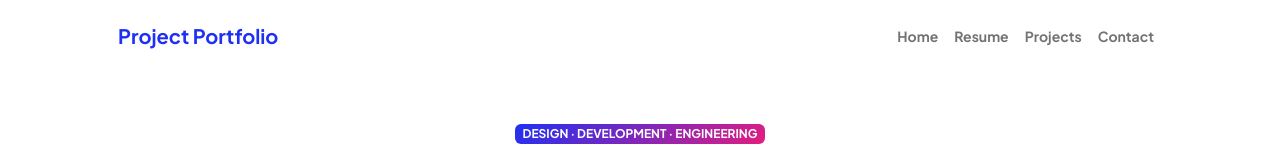
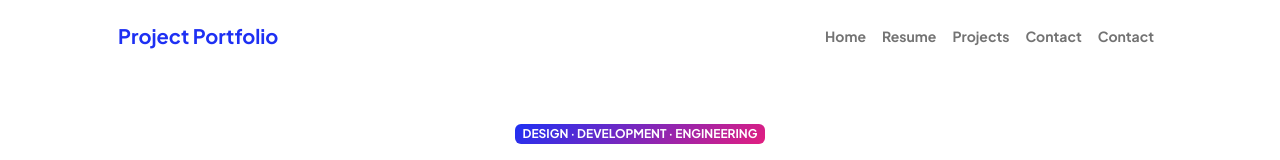
Before and after one commit to alexli024/alexli024.github.io, a plain HTML site: page index.html in a window 1280 px wide. Shown: the top 160 px of the page. Drawn offline with nearby package versions, Linux system fonts and the light colour scheme.

Commit message:
index.html

```diff
--- a/index.html
+++ b/index.html
@@ -29,7 +29,9 @@
                             <li class="nav-item"><a class="nav-link" href="index.html">Home</a></li>
                             <li class="nav-item"><a class="nav-link" href="resume.html">Resume</a></li>
                             <li class="nav-item"><a class="nav-link" href="projects.html">Projects</a></li>
+                            <li class="nav-item"><a class="nav-link" href="project2.html">Contact</a></li>
                             <li class="nav-item"><a class="nav-link" href="contact.html">Contact</a></li>
+
                         </ul>
                     </div>
                 </div>
```
